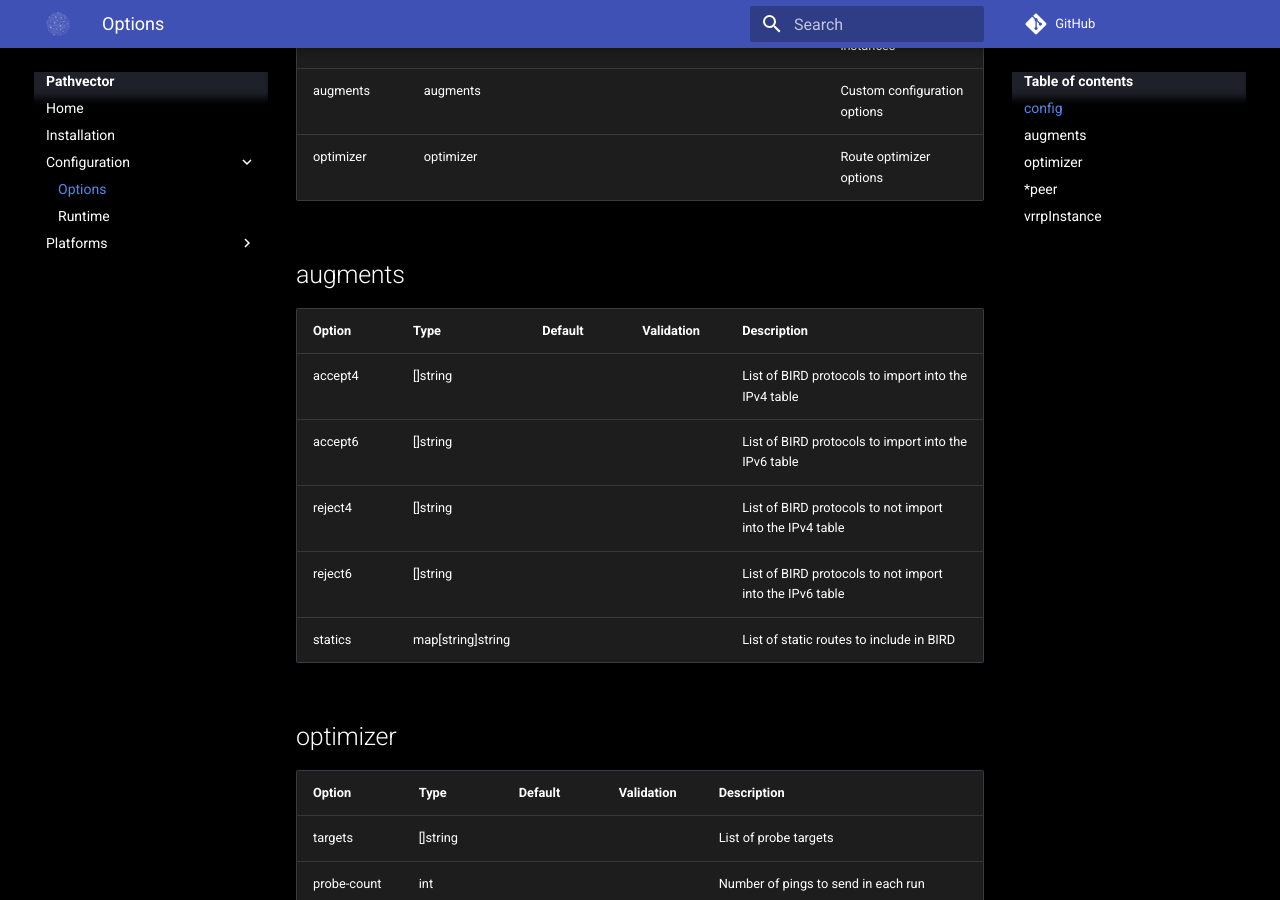
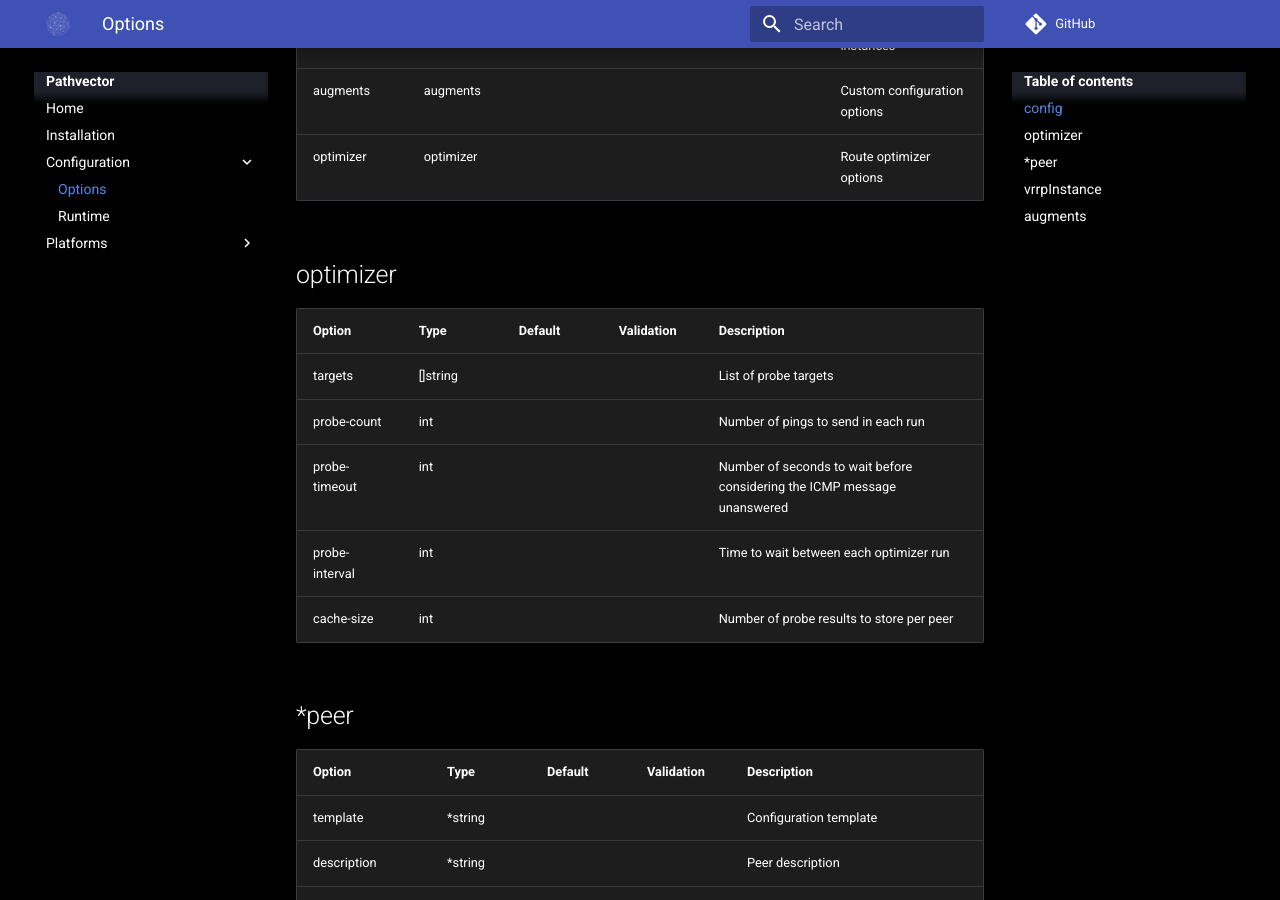
Before and after one commit to natesales/pathvector, an MkDocs documentation site: the page built from docs/configuration/options.md, in a window 1280 px wide and 900 px high, scrolled down 1222 px. Built offline with MkDocs 1.6.1 and Material for MkDocs 9.7.7, drawn with Linux system fonts in a browser that asks for light colours; comment, search, counter and statistics services are not loaded; some of the changed text lies outside the part shown.

Commit message:
ci: go generate

```diff
--- a/docs/configuration/options.md
+++ b/docs/configuration/options.md
@@ -21,16 +21,6 @@
 | vrrp | []vrrpInstance |  |  | List of VRRP instances |
 | augments | augments |  |  | Custom configuration options |
 | optimizer | optimizer |  |  | Route optimizer options |
-
-<!-- Code generated DO NOT EDIT -->
-## augments
-| Option | Type | Default | Validation | Description |
-|--------|------|---------|------------|-------------|
-| accept4 | []string |  |  | List of BIRD protocols to import into the IPv4 table |
-| accept6 | []string |  |  | List of BIRD protocols to import into the IPv6 table |
-| reject4 | []string |  |  | List of BIRD protocols to not import into the IPv4 table |
-| reject6 | []string |  |  | List of BIRD protocols to not import into the IPv6 table |
-| statics | map[string]string |  |  | List of static routes to include in BIRD |
 
 <!-- Code generated DO NOT EDIT -->
 ## optimizer
```
Also changed, not shown: other parts of docs/configuration/options.md (+10 -0 lines).
